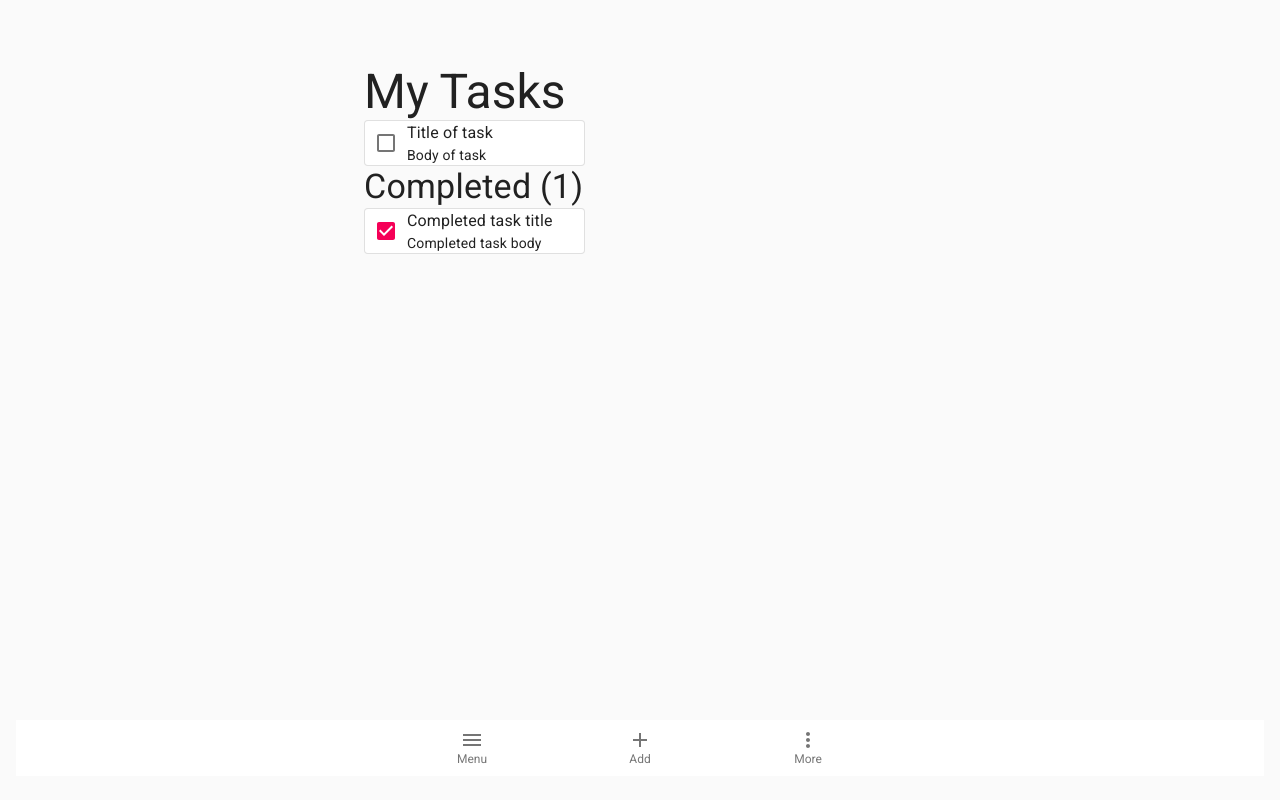
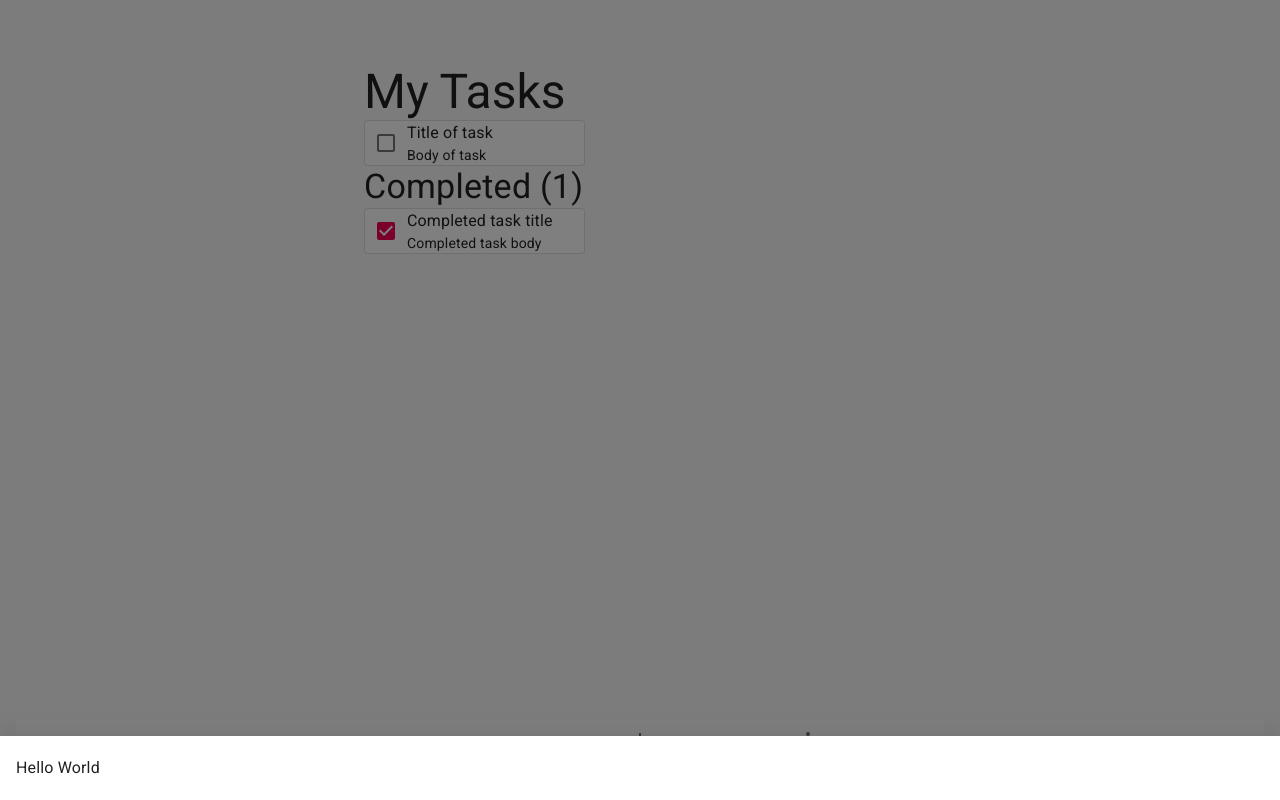
Before and after one commit to mitwilsch/toto, a React app: page / in a window 1280 px wide. Both pictures are taken after a click on the button "Menu". Built offline with nearby package versions, Linux system fonts and the light colour scheme.

Commit message:
Add drawer

```diff
--- a/src/client/App.js
+++ b/src/client/App.js
@@ -9,6 +9,13 @@ import {
   makeStyles,
   Container,
 } from '@material-ui/core';
+import Drawer from '@material-ui/core/Drawer';
+import Button from '@material-ui/core/Button';
+import List from '@material-ui/core/List';
+import Divider from '@material-ui/core/Divider';
+import ListItem from '@material-ui/core/ListItem';
+import ListItemIcon from '@material-ui/core/ListItemIcon';
+import ListItemText from '@material-ui/core/ListItemText';
 import AddIcon from '@material-ui/icons/Add';
 import MenuIcon from '@material-ui/icons/Menu';
 import MoreVertIcon from '@material-ui/icons/MoreVert';
@@ -26,6 +33,12 @@ const useStyles = makeStyles(theme => ({
   footer: {
     padding: theme.spacing(3, 2),
     marginTop: 'auto',
+  },
+  list: {
+    width: 250,
+  },
+  fullList: {
+    width: 'auto',
   },
 }));
 
@@ -74,6 +87,37 @@ const App = props => {
     );
   };
 
+  const AppDrawer = () => {
+    const [isActive, setIsActive] = useState(false);
+
+    const toggleDrawer = () => {
+      setIsActive(!isActive);
+    };
+
+    const list = () => (
+      <div className={classes.fullList} onClick={() => toggleDrawer()}>
+        <List>
+          <ListItem button>
+            <ListItemText primary="Hello World" />
+          </ListItem>
+        </List>
+      </div>
+    );
+
+    return (
+      <React.Fragment>
+        <BottomNavigationAction
+          label="Menu"
+          icon={<MenuIcon />}
+          onClick={() => toggleDrawer()}
+        />
+        <Drawer anchor="bottom" open={isActive} onClose={() => toggleDrawer()}>
+          {list()}
+        </Drawer>
+      </React.Fragment>
+    );
+  };
+
   return (
     <div className={classes.root}>
       <CssBaseline />
@@ -107,7 +151,8 @@ const App = props => {
 
       <footer className={classes.footer}>
         <BottomNavigation showLabels>
-          <BottomNavigationAction label="Menu" icon={<MenuIcon />} />
+          <AppDrawer />
+
           <BottomNavigationAction label="Add" icon={<AddIcon />} />
           <BottomNavigationAction label="More" icon={<MoreVertIcon />} />
         </BottomNavigation>
```
